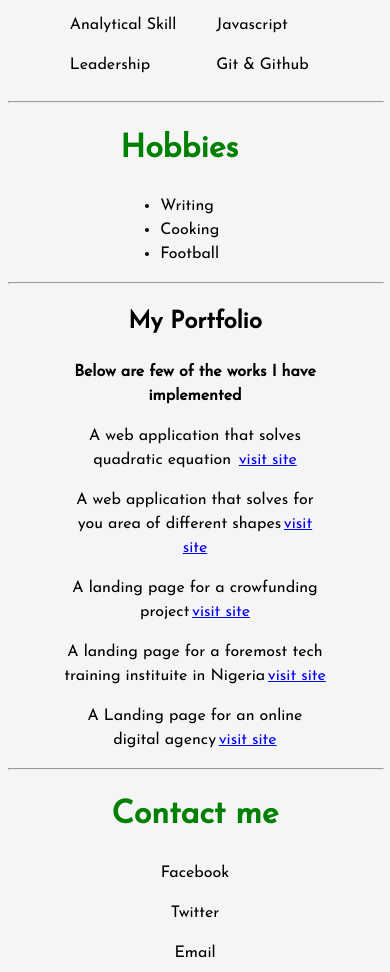
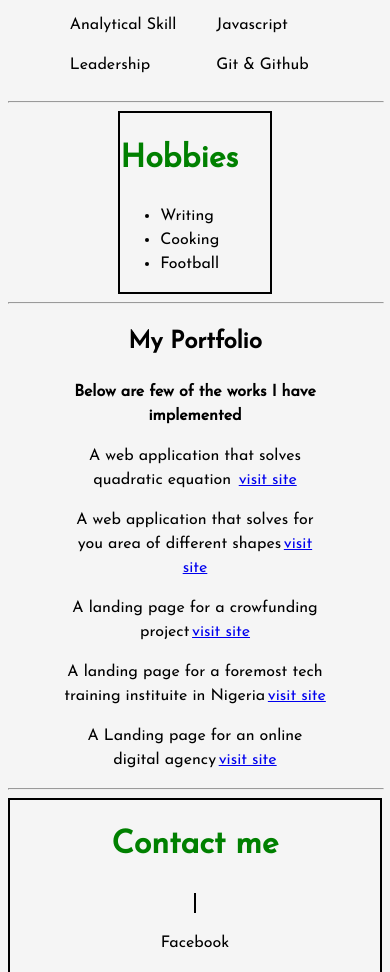
Before and after one commit to Abass1998/HNG-stage-2-task, a plain HTML site: page index.html in a window 390 px wide. Shown: the part 1322-2294 px from the top of the page. Drawn offline with Linux system fonts and the light colour scheme.

Commit message:
Update style.css

```diff
--- a/style.css
+++ b/style.css
@@ -55,18 +55,18 @@ hr{
     margin-left: 30px;
 }
 .hobby{
-    border: 2px soid black;
+    border: 2px solid black;
     width: 10%;
     display: block;
     margin-left: auto;
     margin-right: auto;
 }
 .contact{
-    border: 2px soid black;
+    border: 2px solid black;
    text-align: center;
 }
 .contact a{
-    border: 2px soid black;
+    border: 2px solid black;
    text-align: center;
    color: black;
    text-decoration: none;
@@ -112,7 +112,7 @@ span{
         display: none;
     }
     .hobby{
-        border: 2px soid black;
+        border: 2px solid black;
         width: 40%;
         margin: 0 auto;
     }
```
